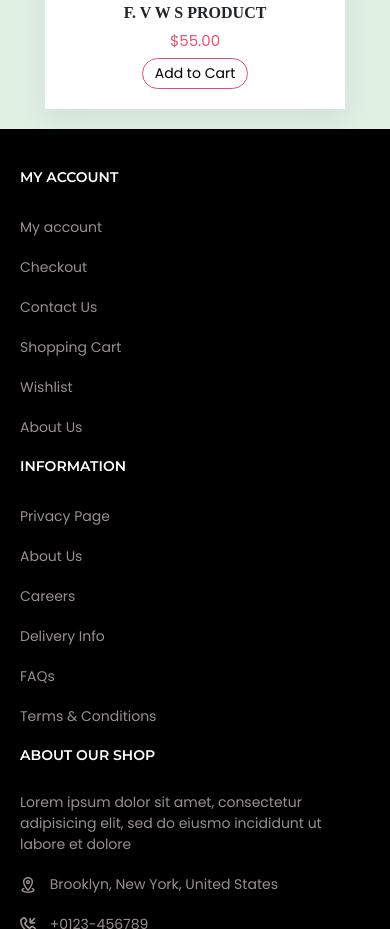
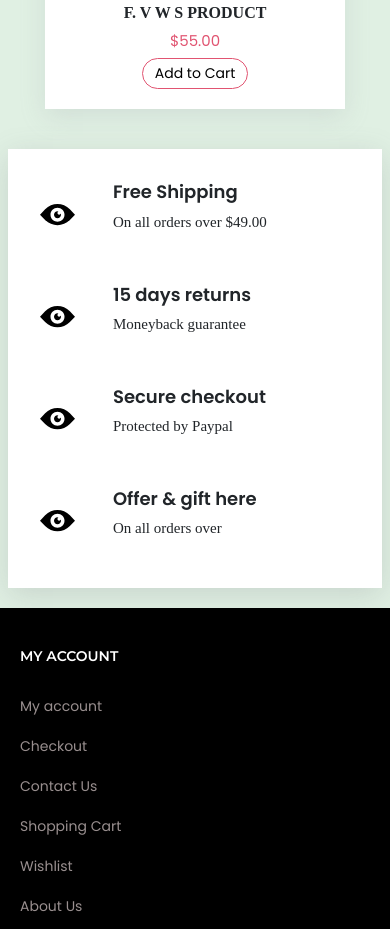
Before and after one commit to humayun296/ecommerce-static, a plain HTML site: page index.html in a window 390 px wide. Shown: the part 7400-8329 px from the top of the page. Drawn offline with nearby package versions, Linux system fonts and the light colour scheme; a web font is replaced by a local one.

Commit message:
fifth section created

```diff
--- a/assets/css/style.css
+++ b/assets/css/style.css
@@ -1733,7 +1733,169 @@ display: none;
 /* END FOURTH SECTION */
 
 
-
+/* BEGIN FIFTH SECTION */
+
+.fifth-sec {
+  background-color: #e0f0e3;
+}
+
+.fifth-sec .container {
+  padding: 40px 0px 40px 0px;
+}
+
+.fifth-sec .container .row {
+  background-color: white;
+  box-shadow: rgba(100, 100, 111, 0.2) 0px 7px 29px 0px;
+  display: flex;
+  padding: 20px;
+}
+
+.fifth-sec .iconbox {
+  display: flex;
+  width: 25%;
+  align-items: center;
+  justify-content: center;
+}
+
+.fifth-sec .iconbox .icon {
+  width: 30%;
+}
+
+.fifth-sec .iconbox .content {
+  width: 70%;
+}
+
+.fifth-sec .iconbox .content h3 {
+  font-size: 20px;
+  font-family: poppins;
+  font-family: 600;
+}
+
+.fifth-sec .iconbox .content P {
+  font-size: 16px;
+  font-family: monteserrat;
+  font-weight: 500;
+}
+.fifth-sec .iconbox img {
+  width: 40px;
+  height: 40px;
+}
+
+/* FOR 1366 */
+
+@media (max-width: 1366px) {
+  .fifth-sec .iconbox img {
+    width: 30px;
+    height: 30px;
+  }
+
+  .fifth-sec .iconbox .icon {
+    width: 20%;
+  }
+
+  .fifth-sec .iconbox .content {
+    width: 80%;
+  }
+
+  .fifth-sec .iconbox .content h3 {
+    font-size: 16px;
+    font-family: poppins;
+    font-weight: 600;
+  }
+
+  .fifth-sec .iconbox .content P {
+    font-size: 15px;
+    font-family: monteserrat;
+    font-weight: 500;
+  }
+}
+
+@media (max-width: 1199px) {
+  .fifth-sec .iconbox img {
+    width: 25px;
+    height: 25px;
+  }
+}
+
+@media (max-width: 991px) {
+  .fifth-sec .container {
+    padding: 20px;
+  }
+
+  .fifth-sec .container .row {
+    background-color: white;
+    box-shadow: rgba(100, 100, 111, 0.2) 0px 7px 29px 0px;
+    display: grid;
+    grid-template-columns: auto auto;
+    gap: 10px;
+    padding: 20px;
+  }
+
+  .fifth-sec .iconbox {
+    display: flex;
+    width: 100%;
+    align-items: center;
+    justify-content: center;
+  }
+}
+
+@media (max-width: 575px) {
+  .fifth-sec .container .row {
+    background-color: white;
+    box-shadow: rgba(100, 100, 111, 0.2) 0px 7px 29px 0px;
+    display: flex;
+    flex-direction: column;
+    justify-content: center;
+    gap: 10px;
+    padding: 20px;
+  }
+
+  .fifth-sec .iconbox {
+    display: flex;
+    width: 50%;
+    align-items: center;
+    justify-content: center;
+  }
+
+  .fifth-sec .iconbox .icon {
+    width: 20%;
+  }
+
+  .fifth-sec .iconbox .content {
+    width: 80%;
+  }
+}
+
+@media (max-width: 414px) {
+  .fifth-sec .iconbox {
+    display: flex;
+    width: 80%;
+    align-items: center;
+    justify-content: center;
+    padding: 12px;
+  }
+
+  .fifth-sec .iconbox img {
+    width: 35px;
+    height: 35px;
+  }
+
+  .fifth-sec .iconbox .icon {
+    width: 30%;
+  }
+
+  .fifth-sec .iconbox .content {
+    width: 70%;
+  }
+
+  .fifth-sec .iconbox .content h3 {
+    font-size: 18px;
+    font-family: poppins;
+    font-weight: 600;
+  }
+}
+
+/* END FIFTH SECTION */
 
 /* BEGIN FOOTER */
 
--- a/index.html
+++ b/index.html
@@ -833,6 +833,65 @@
 
     <!-- END FOURTH SECTION -->
 
+    <section class="fifth-sec">
+      <div class="container">
+        <div class="row">
+          <!-- first icon box -->
+
+          <div class="iconbox">
+            <div class="icon">
+              <img src="/assets/images/svg/view.svg" alt="" />
+            </div>
+
+            <div class="content">
+              <h3>Free Shipping</h3>
+              <p>On all orders over $49.00</p>
+            </div>
+          </div>
+
+          <!-- Second iconbox -->
+
+          <div class="iconbox">
+            <div class="icon">
+              <img src="/assets/images/svg/view.svg" alt="" />
+            </div>
+
+            <div class="content">
+              <h3>15 days returns</h3>
+              <p>Moneyback guarantee</p>
+            </div>
+          </div>
+
+          <!-- Third iconbox -->
+
+          <div class="iconbox">
+            <div class="icon">
+              <img src="/assets/images/svg/view.svg" alt="" />
+            </div>
+
+            <div class="content">
+              <h3>Secure checkout</h3>
+              <p>Protected by Paypal</p>
+            </div>
+          </div>
+
+          <!-- Fourth iconbox -->
+
+          <div class="iconbox">
+            <div class="icon">
+              <img src="/assets/images/svg/view.svg" alt="" />
+            </div>
+
+            <div class="content">
+              <h3>Offer & gift here</h3>
+              <p>On all orders over</p>
+            </div>
+          </div>
+        </div>
+      </div>
+    </section>
+
+    <!-- END FIFTH SECTION -->
 
 
      <!-- BEGIN FOOTER -->
```
